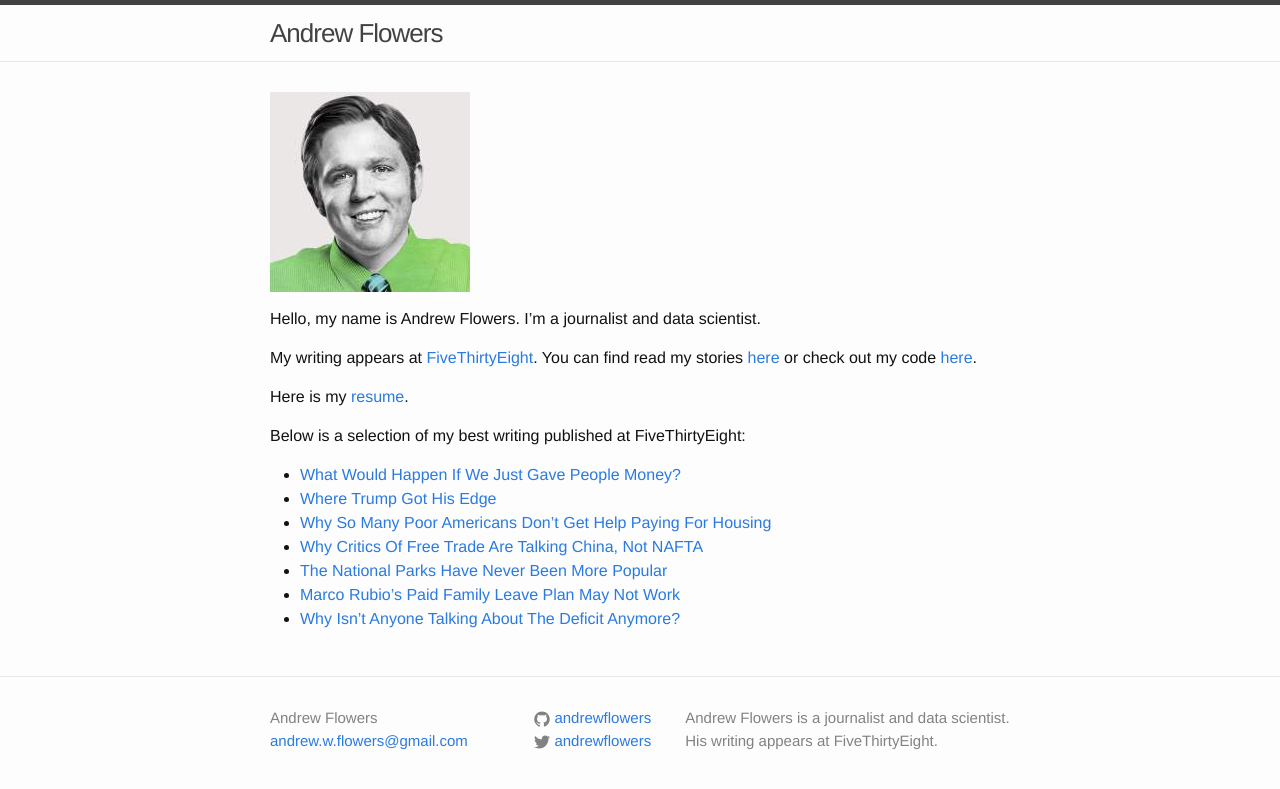
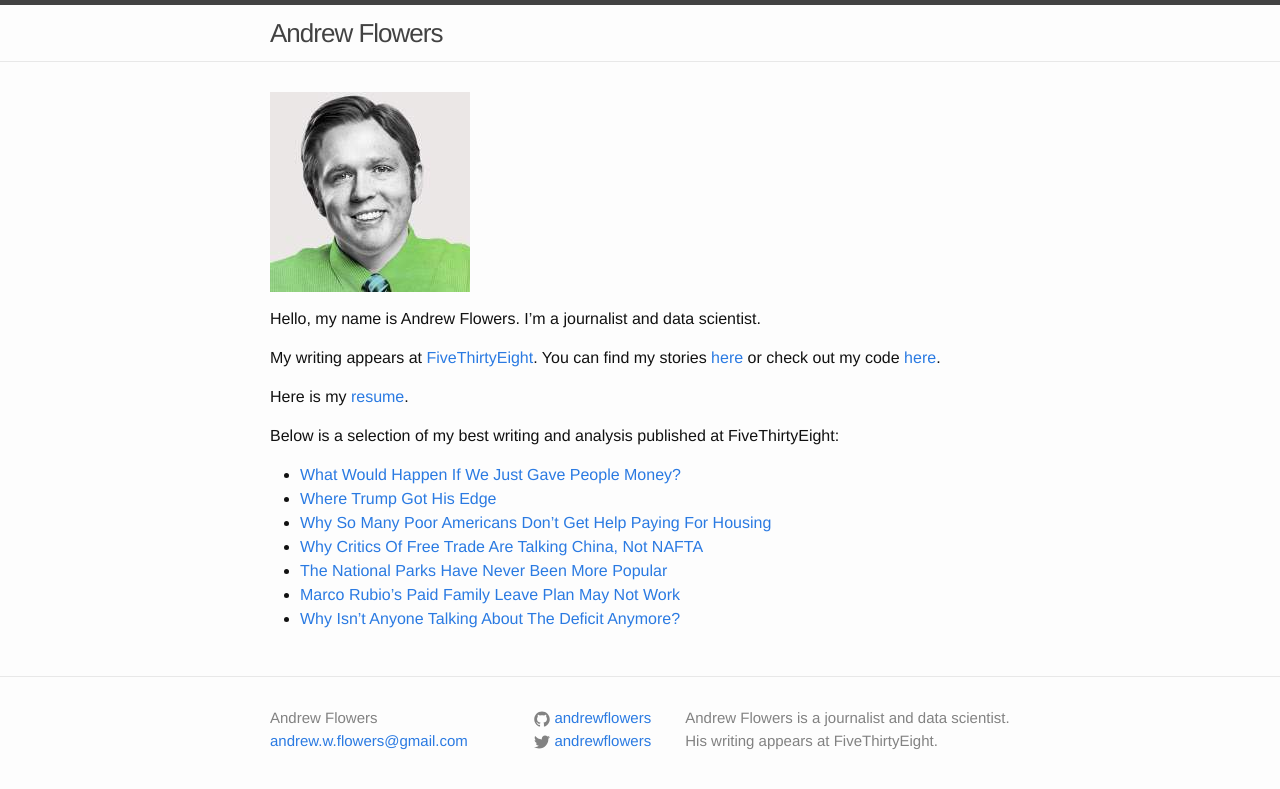
Before and after one commit to andrewflowers/andrewflowers.github.io, a Jekyll site: the page built from index.md, in a window 1280 px wide. Shown: the top 789 px of the page. Built offline with Jekyll 4.4.1, drawn with Linux system fonts in a browser that asks for light colours.

Commit message:
clean up index.md

```diff
--- a/index.md
+++ b/index.md
@@ -2,15 +2,15 @@
 layout: default
 ---
 
-![](/assets/andrewflowers_light.jpg){: .center-image }
+![](/assets/andrewflowers_light.jpg)
 
 Hello, my name is Andrew Flowers. I'm a journalist and data scientist.
 
-My writing appears at [FiveThirtyEight](http://fivethirtyeight.com). You can find read my stories [here](http://fivethirtyeight.com/contributors/andrew-flowers/) or check out my code [here](http://github.com/andrewflowers).
+My writing appears at [FiveThirtyEight](http://fivethirtyeight.com). You can find my stories [here](http://fivethirtyeight.com/contributors/andrew-flowers/) or check out my code [here](http://github.com/andrewflowers).
 
 Here is my [resume](/assets/Andrew_Flowers_Resume.pdf).
 
-Below is a selection of my best writing published at FiveThirtyEight:
+Below is a selection of my best writing and analysis published at FiveThirtyEight:
 
 * [What Would Happen If We Just Gave People Money?](http://fivethirtyeight.com/features/universal-basic-income/)
 * [Where Trump Got His Edge](http://fivethirtyeight.com/features/where-trump-got-his-edge/)
```
